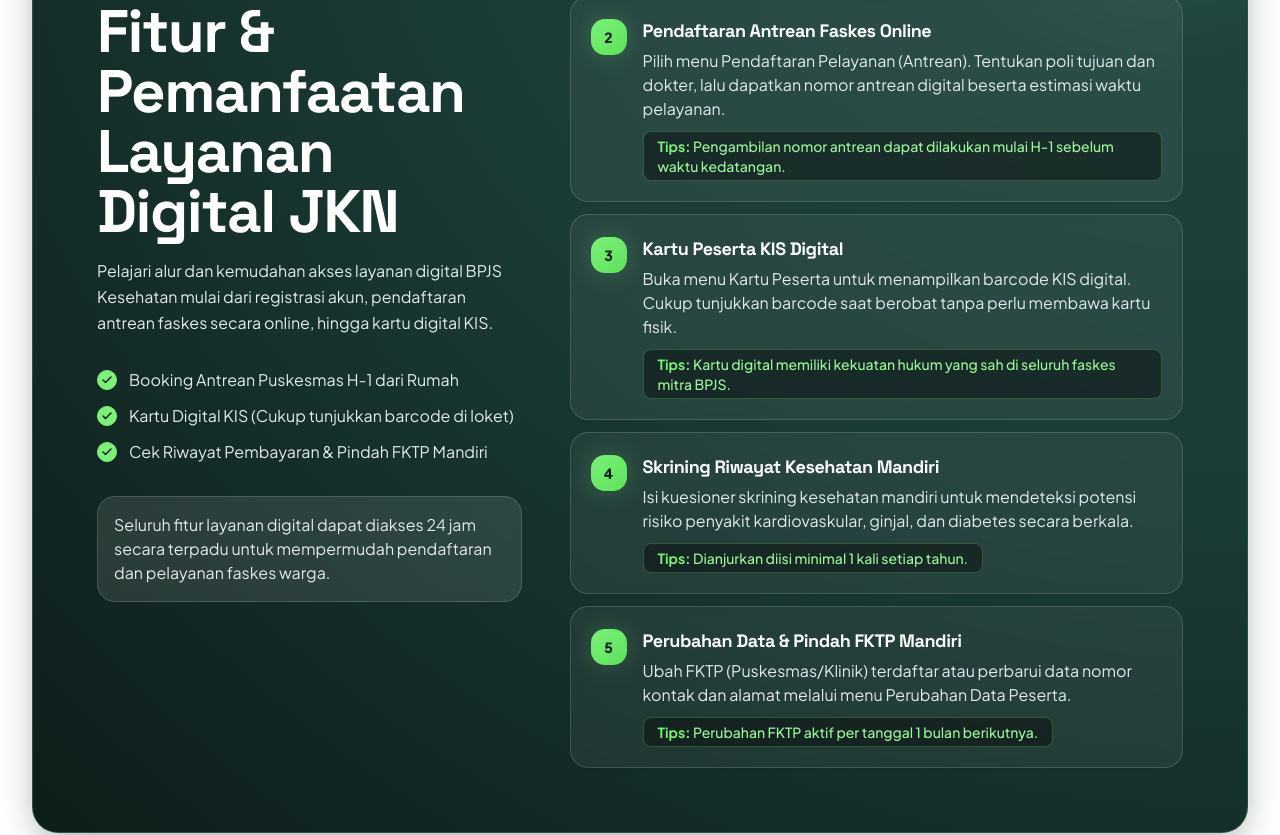
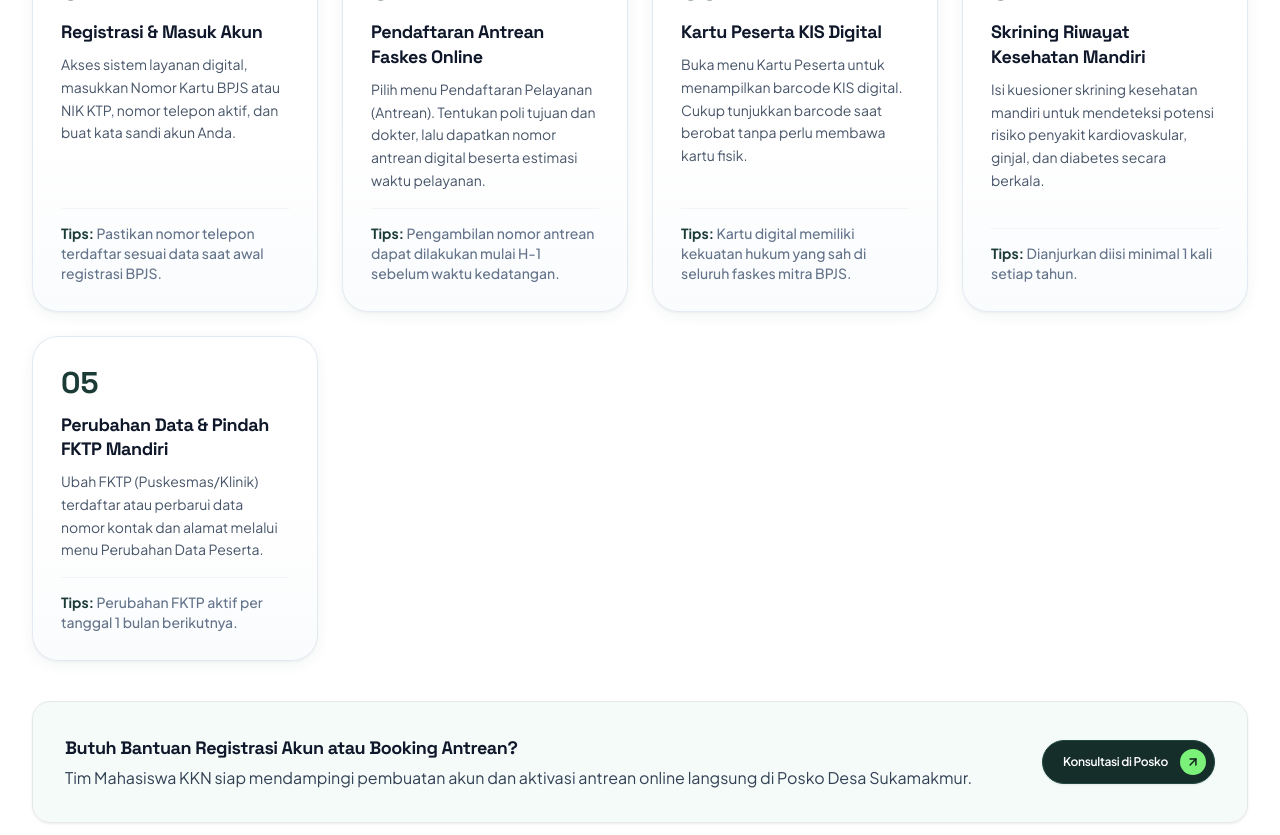
Before and after one commit to zaki-ramadhan/web_kkn, a React (Vite) app: page / in a window 1280 px wide. Shown: the part 4500-5335 px from the top of the page. Built offline with nearby package versions, Linux system fonts and the light colour scheme.

Commit message:
refactor: rombak total section fitur layanan digital menjadi grid 4-kolom editorial yang bersih dan lapang tanpa kotak gelap template SaaS

```diff
--- a/src/App.jsx
+++ b/src/App.jsx
@@ -22,7 +22,6 @@
 import StatCard from './components/ui/StatCard';
 import CalloutBox from './components/ui/CalloutBox';
 import Heading from './components/ui/Heading';
-import CheckList from './components/ui/CheckList';
 import TabGroup from './components/ui/TabGroup';
 
 // Feature Components (Molecules / Organisms)
@@ -235,57 +234,64 @@
       </section>
 
       {/* ====================================================================
-          SECTION 4: FITUR LAYANAN DIGITAL JKN (Item #6)
+          SECTION 4: FITUR LAYANAN DIGITAL JKN (Item #6) - CLEAN EDITORIAL FLOW
           ==================================================================== */}
       <section id="layanan-digital" className="py-20 bg-white">
         <div className="max-w-7xl mx-auto px-4 sm:px-6 lg:px-8">
-          <div className="bg-[radial-gradient(ellipse_at_top_right,_var(--tw-gradient-stops))] from-brand-800 via-brand-850 to-brand-950 rounded-3xl p-8 sm:p-12 lg:p-16 text-white relative overflow-hidden shadow-forest-card border border-brand-700/80 ring-1 ring-white/10">
-            <div className="absolute -right-20 -top-20 w-80 h-80 bg-lime-400/15 rounded-full blur-3xl pointer-events-none" />
+          <SectionHeader
+            badge="Transformasi Layanan Digital"
+            title="Fitur & Pemanfaatan Layanan Digital JKN"
+            subtitle="Pelajari alur registrasi akun mandiri, pendaftaran antrean Puskesmas dari rumah, akses kartu KIS digital, dan skrining riwayat kesehatan berkala."
+          />
 
-            <div className="relative z-10 grid grid-cols-1 lg:grid-cols-12 gap-12 items-center">
-              {/* Left Column */}
-              <div className="lg:col-span-5">
-                <span className="block text-sm sm:text-base font-semibold text-lime-400 mb-2.5 tracking-normal">
-                  Transformasi Layanan Digital
-                </span>
+          {/* 4 Clean Step Cards Grid */}
+          <div className="grid grid-cols-1 md:grid-cols-2 lg:grid-cols-4 gap-6">
+            {digitalJknFlow.map((item, idx) => (
+              <div
+                key={idx}
+                className="group relative rounded-3xl p-6 sm:p-7 bg-gradient-to-b from-white via-white to-slate-50/70 border border-slate-200/90 hover:border-brand-400/60 transition-all duration-300 ease-out shadow-card-depth hover:shadow-card-hover hover:-translate-y-1.5 flex flex-col justify-between overflow-hidden"
+              >
+                {/* Top shimmer accent on hover */}
+                <div className="absolute top-0 inset-x-0 h-[2px] bg-gradient-to-r from-transparent via-lime-400/80 to-transparent opacity-0 group-hover:opacity-100 transition-opacity duration-300 pointer-events-none" />
 
-                <Heading as="h2" level="1" color="light" className="mb-4 leading-tight">
-                  Fitur & Pemanfaatan Layanan Digital JKN
-                </Heading>
+                <div>
+                  <div className="font-grotesk text-3xl font-extrabold text-brand-850 mb-3 group-hover:text-brand-950 transition-colors">
+                    0{item.step}
+                  </div>
 
-                <p className="text-slate-200 text-base mb-8 leading-relaxed font-normal">
-                  Pelajari alur dan kemudahan akses layanan digital BPJS Kesehatan mulai dari registrasi akun, pendaftaran antrean faskes secara online, hingga kartu digital KIS.
-                </p>
+                  <h3 className="font-bold text-slate-900 text-lg leading-snug mb-2 group-hover:text-brand-850 transition-colors">
+                    {item.title}
+                  </h3>
 
-                <CheckList
-                  items={[
-                    'Booking Antrean Puskesmas H-1 dari Rumah',
-                    'Kartu Digital KIS (Cukup tunjukkan barcode di loket)',
-                    'Cek Riwayat Pembayaran & Pindah FKTP Mandiri',
-                  ]}
-                  theme="forest"
-                  size="sm"
-                  className="space-y-3 mb-8"
-                />
+                  <p className="text-sm text-slate-600 leading-relaxed font-normal mb-4">
+                    {item.desc}
+                  </p>
+                </div>
 
-                <div className="bg-white/10 border border-white/15 rounded-2xl p-4 text-sm sm:text-base text-slate-200 leading-relaxed backdrop-blur-sm">
-                  Seluruh fitur layanan digital dapat diakses 24 jam secara terpadu untuk mempermudah pendaftaran dan pelayanan faskes warga.
-                </div>
+                {item.tip && (
+                  <div className="pt-3.5 border-t border-slate-100 text-xs sm:text-sm text-slate-500 font-medium">
+                    <span className="font-bold text-brand-850">Tips: </span>
+                    {item.tip}
+                  </div>
+                )}
               </div>
+            ))}
+          </div>
 
-              {/* Right Column */}
-              <div className="lg:col-span-7 space-y-3">
-                {digitalJknFlow.map((item, idx) => (
-                  <StepCard
-                    key={idx}
-                    variant="dark"
-                    step={item.step}
-                    title={item.title}
-                    desc={item.desc}
-                    tip={item.tip}
-                  />
-                ))}
-              </div>
+          {/* Practical Assistance Callout Banner */}
+          <div className="mt-10 bg-brand-50/70 border border-brand-200/90 rounded-2xl p-6 sm:p-8 flex flex-col md:flex-row items-center justify-between gap-6 shadow-subtle">
+            <div>
+              <h4 className="font-grotesk font-bold text-lg text-slate-900 mb-1">
+                Butuh Bantuan Registrasi Akun atau Booking Antrean?
+              </h4>
+              <p className="text-sm sm:text-base text-slate-700 font-normal">
+                Tim Mahasiswa KKN siap mendampingi pembuatan akun dan aktivasi antrean online langsung di Posko Desa Sukamakmur.
+              </p>
+            </div>
+            <div className="shrink-0">
+              <PillCTAButton href="#darurat" variant="dark" size="sm">
+                Konsultasi di Posko
+              </PillCTAButton>
             </div>
           </div>
         </div>
```
